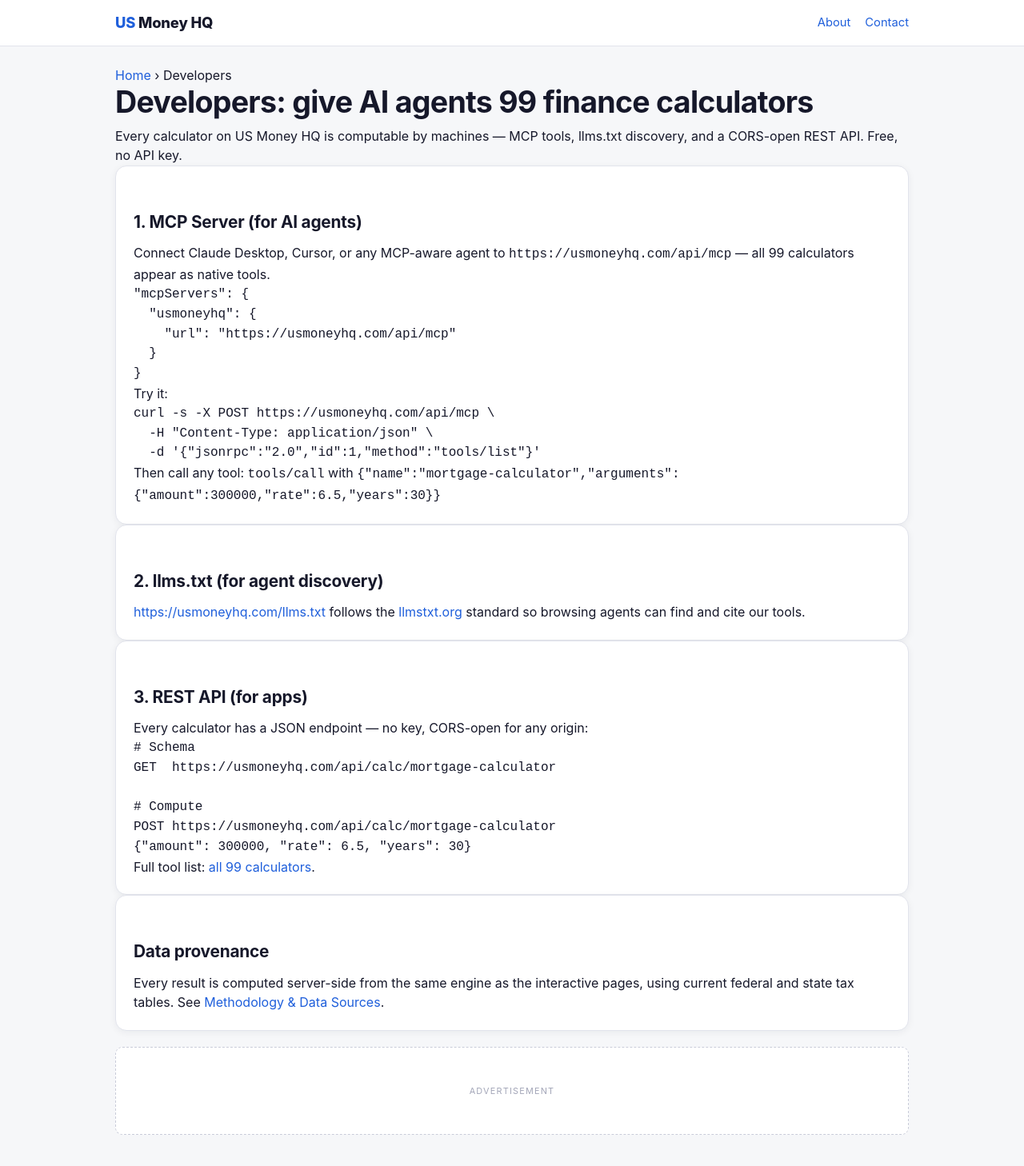
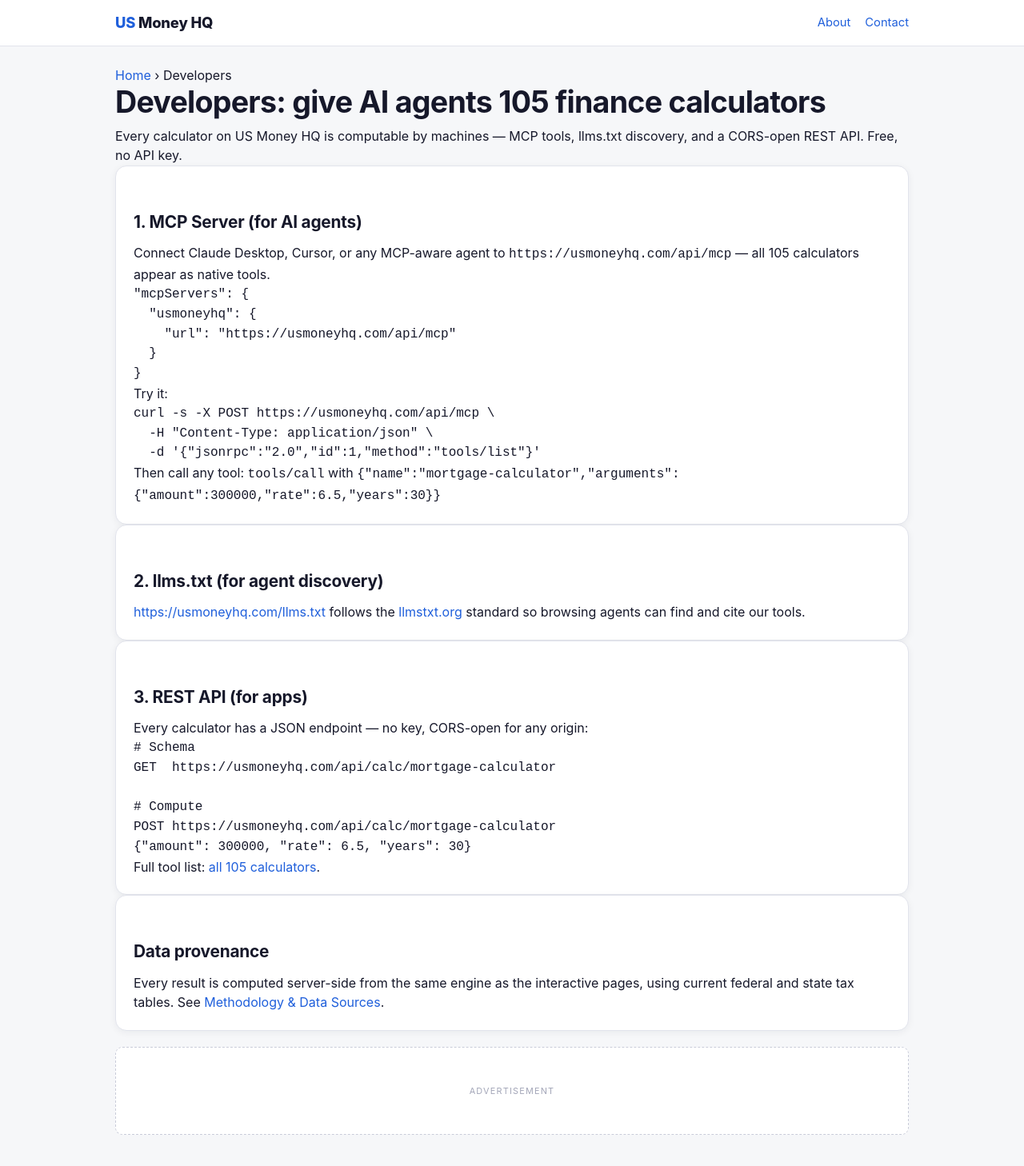
Before and after one commit to yasir23/usmoneyhq, a Next.js app: page /developers in a window 1280 px wide. Shown: the top 1458 px of the page at 80% size. Built offline with nearby package versions, Linux system fonts and the light colour scheme.

Commit message:
Update tool count 99->105 across developers page, homepage, MCP route, llms.txt; add 6 new calculators to llms.txt agent discovery

```diff
--- a/app/api/mcp/route.ts
+++ b/app/api/mcp/route.ts
@@ -3,7 +3,7 @@
 
 /**
  * MCP (Model Context Protocol) server — https://usmoneyhq.com/api/mcp
- * Exposes all 99 calculators as native tools for AI agents
+ * Exposes all 105 calculators as native tools for AI agents
  * (Claude Desktop, agent harnesses, anything MCP-aware).
  *
  * Client config:
--- a/pages/developers.js
+++ b/pages/developers.js
@@ -8,7 +8,7 @@
     <>
       <Head>
         <title>Developers — Connect US Money HQ Calculators to AI Agents | {SITE_NAME}</title>
-        <meta name="description" content="Expose 99 free US finance calculators to AI agents via MCP, llms.txt, and a JSON REST API. Free, no key, CORS-open." />
+        <meta name="description" content="Expose 105 free US finance calculators to AI agents via MCP, llms.txt, and a JSON REST API. Free, no key, CORS-open." />
         <script
           type="application/ld+json"
           dangerouslySetInnerHTML={{
@@ -17,7 +17,7 @@
               "@type": "WebPage",
               name: "Developers — AI Agent Tools",
               url: `${SITE_URL}/developers`,
-              about: "MCP server, llms.txt, and REST API for 99 US finance calculators",
+              about: "MCP server, llms.txt, and REST API for 105 US finance calculators",
             }),
           }}
         />
@@ -27,7 +27,7 @@
         <nav className="breadcrumb" aria-label="Breadcrumb">
           <Link href="/">Home</Link> <span aria-hidden="true">›</span> <span>Developers</span>
         </nav>
-        <h1>Developers: give AI agents 99 finance calculators</h1>
+        <h1>Developers: give AI agents 105 finance calculators</h1>
         <p className="lead">
           Every calculator on {SITE_NAME} is computable by machines — MCP tools, llms.txt discovery,
           and a CORS-open REST API. Free, no API key.
@@ -37,7 +37,7 @@
           <h2>1. MCP Server (for AI agents)</h2>
           <p>
             Connect Claude Desktop, Cursor, or any MCP-aware agent to{" "}
-            <code>{SITE_URL}/api/mcp</code> — all 99 calculators appear as native tools.
+            <code>{SITE_URL}/api/mcp</code> — all 105 calculators appear as native tools.
           </p>
           <pre>{`"mcpServers": {
   "usmoneyhq": {
@@ -75,7 +75,7 @@
 POST ${SITE_URL}/api/calc/mortgage-calculator
 {"amount": 300000, "rate": 6.5, "years": 30}`}</pre>
           <p>
-            Full tool list: <Link href="/tools">all 99 calculators</Link>.
+            Full tool list: <Link href="/tools">all 105 calculators</Link>.
           </p>
         </div>
 
--- a/pages/index.js
+++ b/pages/index.js
@@ -101,7 +101,7 @@
           <p><a href="/salary-after-tax-calculator/75000">$75,000 salary</a> · <a href="/salary-after-tax-calculator/100000">$100,000 salary</a> · <a href="/salary-after-tax-calculator/150000">$150,000 salary</a> · <a href="/salary-after-tax-calculator/100000/california">$100k in California</a> · <a href="/salary-after-tax-calculator/100000/texas">$100k in Texas</a> · <a href="/salary-after-tax-calculator/100000/new-york-new-york">$100k in NYC</a></p>
           <h2>For developers &amp; AI agents</h2>
           <p>
-            <Link href="/developers">Connect all 99 calculators to AI agents</Link> via MCP, llms.txt,
+            <Link href="/developers">Connect all 105 calculators to AI agents</Link> via MCP, llms.txt,
             and the REST API — free, no key.
           </p>
           <h2>Popular home scenarios</h2>
```
Also changed, not shown: public/llms.txt.
